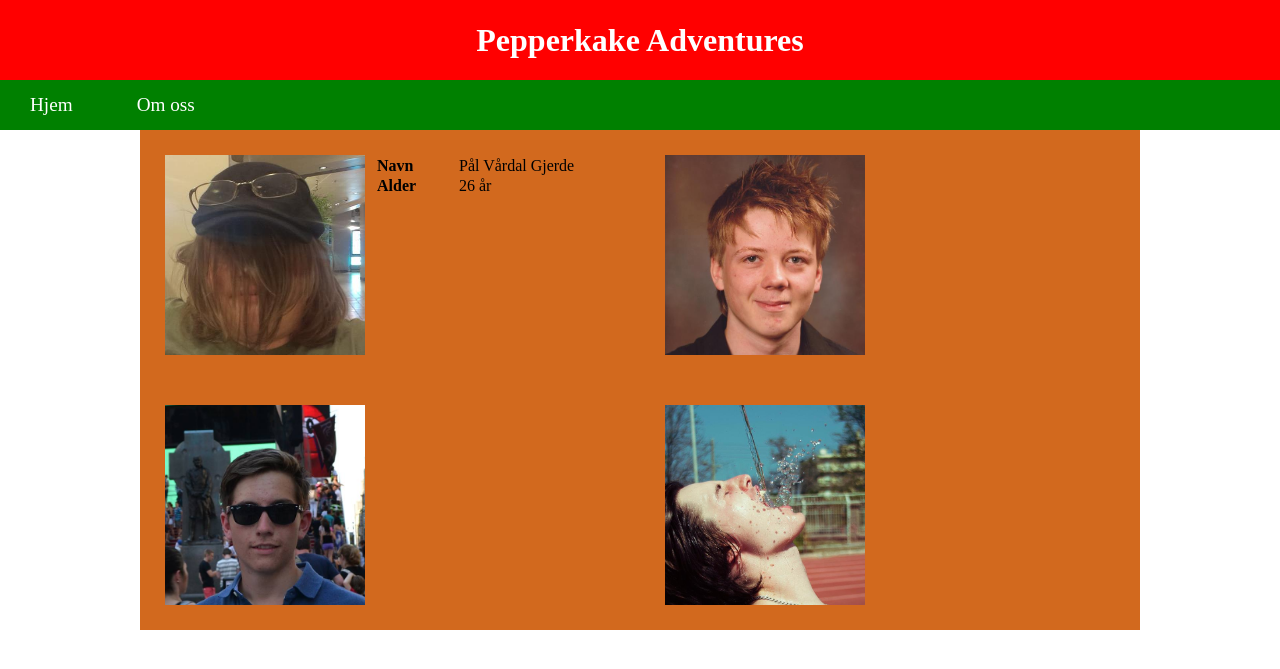
After one commit to tutti/Pepperkake-Adventures, a PHP site: page /presentasjon/omoss.html in a window 1280 px wide. The commit adds this page. Shown: the top 669 px of the page. Run offline with PHP 8.4, Linux system fonts and the light colour scheme; some libraries are stand-ins or nearby versions.

Commit message:
Mer arbeid på Om oss, la inn fil om meg selv

```diff
--- a/presentasjon/header.html
+++ b/presentasjon/header.html
@@ -1,5 +1,5 @@
 <div id="overskrift">
-    <h2>Pepperkake Adventures</h2>
+    <h1>Pepperkake Adventures</h1>
 </div>
 <div id="meny">
     <ul>
--- /dev/null
+++ b/presentasjon/omoss.html
@@ -0,0 +1,52 @@
+<!DOCTYPE html>
+<html>
+    <head>
+        <title>Presentasjon av gruppen</title>
+        <meta charset="UTF-8">
+        <link rel="stylesheet" href="stil.css" />
+        <script src="//ajax.googleapis.com/ajax/libs/jquery/2.1.1/jquery.min.js"></script>
+        <script>
+            (function($) {
+                $(document).ready(function() {
+                    $("#header").load("header.html");
+                });
+            })(jQuery);
+        </script>
+    </head>
+    <body>
+        <div id="header"></div>
+        <div id="wrapper">
+
+                <div class="omoss-person">
+                    <div class="omoss-bilde" id="bilde-pal"></div>
+                    <div class="omoss-info">
+                        <table class="omoss-infotable">
+                            <tbody>
+                                <tr>
+                                    <td>Navn</td>
+                                    <td>Pål Vårdal Gjerde</td>
+                                </tr>
+                                <tr>
+                                    <td>Alder</td>
+                                    <td>26 år</td>
+                                </tr>
+                            </tbody>
+                        </table>
+                    </div>
+                </div>
+            <div class="omoss-person">
+                <div class="omoss-bilde" id="bilde-martin"></div>
+                <div class="omoss-info"></div>
+            </div>
+            <div class="omoss-person">
+                <div class="omoss-bilde" id="bilde-simen"></div>
+                <div class="omoss-info"></div>
+            </div>
+            <div class="omoss-person">
+                <div class="omoss-bilde" id="bilde-stig"></div>
+                <div class="omoss-info"></div>
+            </div>
+            <div class="clearfloat"></div>
+        </div>
+    </body>
+</html>
--- a/presentasjon/stil.css
+++ b/presentasjon/stil.css
@@ -1,6 +1,10 @@
 * {
     margin: 0;
     padding: 0;
+}
+
+.clearfloat {
+    clear: both;
 }
 
 div#overskrift {
@@ -9,9 +13,8 @@ div#overskrift {
     background-color: red;
     text-align: center;
 }
-    div#overskrift h2 {
+    div#overskrift h1 {
         color: white;
-        font-size: 2em;
     }
 
 div#meny {
@@ -25,3 +28,55 @@ div#meny {
         color: white;
         margin: 0 30px;
     }
+
+div#wrapper {
+    width: 1000px;
+    background-color: chocolate;
+    margin: auto;
+}
+
+/* Om oss */
+.omoss-person {
+    width: 450px;
+    margin: 25px;
+    float: left;
+}
+    .omoss-bilde {
+        width: 200px;
+        height: 200px;
+        float: left;
+    }
+        #bilde-pal {
+            background-image: url("bilder/pal.jpg");
+            background-size: 500px;
+            background-position: -150px -30px;
+        }
+        #bilde-martin {
+            background-image: url("bilder/bildet.jpg");
+            background-size: 250px;
+            background-position: -20px -30px;
+        }
+        #bilde-simen {
+            background-image: url("bilder/1082606_10200114425053474_1158363260_o.jpg");
+            background-size: 800px;
+            background-position: -320px -170px;
+        }
+        #bilde-stig {
+            background-image: url("bilder/154545_10150830658621239_617166705_n.jpg");
+            background-size: 250px;
+            background-position: 0 0;
+        }
+    .omoss-info {
+        width: 240px;
+        height: 200px;
+        margin-left: 10px;
+        float: left;
+    }
+        .omoss-infotable td {
+            width: 80px;
+            font-weight: bold;
+        }
+        .omoss-infotable td + td {
+            width: 150px;
+            font-weight: normal;
+        }
```
Also changed, not shown: presentasjon/pal.html (added, +20 -0 lines).
